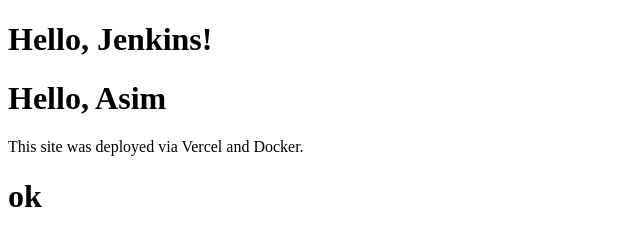
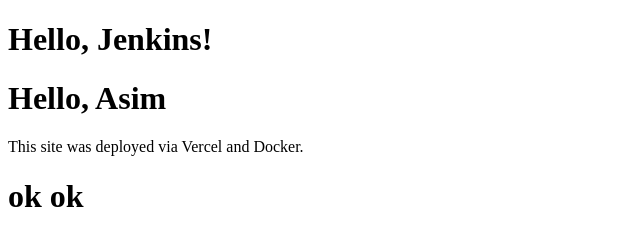
Before and after one commit to asimadeel8/online-presentation, a website: page index.html in a window 1280 px wide. Shown: the full height of the page, 0-640 px from the left. Drawn offline with Linux system fonts and the light colour scheme.

Commit message:
Thirdy Commit

```diff
--- a/index.html
+++ b/index.html
@@ -7,6 +7,6 @@
     <h1>Hello, Jenkins!</h1>
     <h1>Hello, Asim</h1>
     <p>This site was deployed via Vercel and Docker.</p>
-    <h1>ok</h1>
+    <h1>ok ok</h1>
 </body>
 </html>
```
